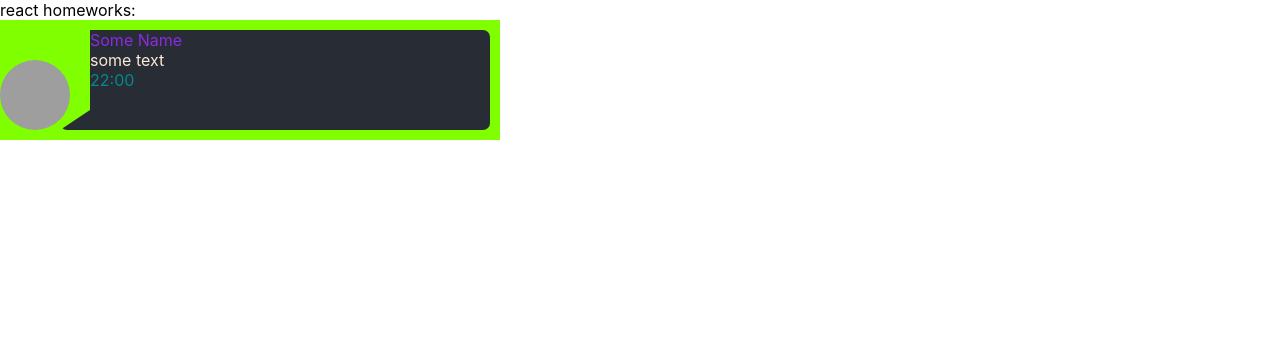
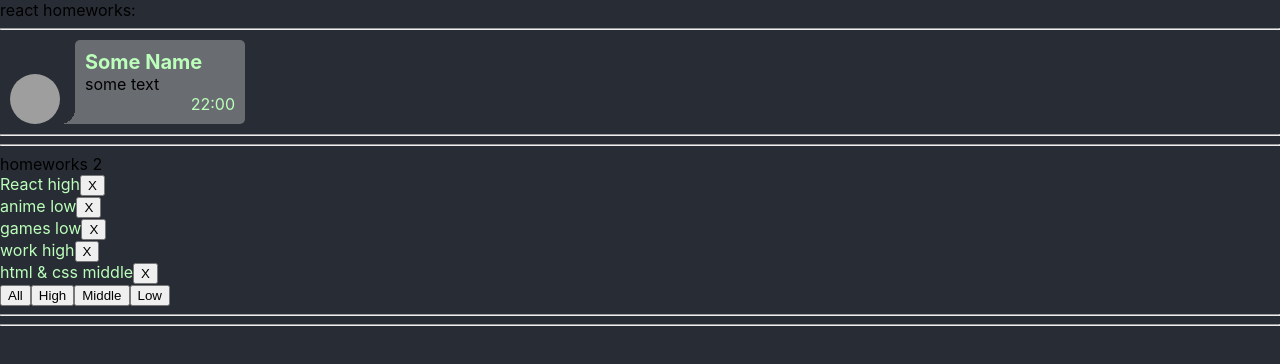
Before and after one commit to Tsyriulnikov/homeworks-by-ignat, a React (Create React App) app: page / in a window 1280 px wide. Shown: the top 364 px of the page. Built offline with nearby package versions, Linux system fonts and the light colour scheme; grey boxes are pictures that could not be loaded.

Commit message:
h2 filter map

```diff
--- a/src/p1-main/m1-ui/u1-app/App.tsx
+++ b/src/p1-main/m1-ui/u1-app/App.tsx
@@ -1,13 +1,14 @@
 import React from 'react'
 import s from './App.module.css'
 import HW1 from '../../../p2-homeworks/h1/HW1'
+import HW2 from "../../../p2-homeworks/h2/HW2";
 
 function App() {
     return (
         <div className={s.App}>
             <div>react homeworks:</div>
             <HW1/>
-            {/*<HW2/>*/}
+            <HW2/>
             {/*<HW3/>*/}
             {/*<HW4/>*/}
             {/*<HW5/>*/}
--- a/src/p2-homeworks/h1/HW1.tsx
+++ b/src/p2-homeworks/h1/HW1.tsx
@@ -11,7 +11,7 @@
 function HW1() {
     return (
         <div>
-            {/*<hr/>*/}
+            <hr/>
 
             <Message
                 avatar={messageData.avatar}
@@ -20,11 +20,10 @@
                 time={messageData.time}
             />
 
-            {/*<hr/>*/}
+            <hr/>
             {/*для личного творчества, могу проверить*/}
             {/*<AlternativeMessage/>*/}
-            {/*} <hr/>*/}
-        </div>
+            </div>
     )
 }
 
--- a/src/p2-homeworks/h1/Message.module.css
+++ b/src/p2-homeworks/h1/Message.module.css
@@ -1,38 +1,43 @@
-.card {
-    width: 500px;
-    height: 120px;
-background: chartreuse;
-    float:left;
+body{
+    background: #282c34;
 }
-.card__img {
-    width: 70px;
-    height: 70px;
-    border-radius: 50%;
-    margin-right: 20px;
-    top:60px;
-    position: absolute;
-    left: 0;
+.message {
+    display: flex;
+    align-items: flex-end;
+    margin: 10px;
+
 }
 
-.card__message {
-    width: 400px;
-    height: 80px;
-    background: #282c34;
-    float:right;
-    margin: 10px;
-    border-radius: 7px;
-    border-style: solid;
-    border-width: 0 0 20px 30px;
-    border-color: transparent transparent transparent chartreuse;
+.avatar {
+    height: 50px;
+    width: 50px;
+    border-radius: 50%;
 }
 
+.content {
+    padding: 10px;
+    border-radius: 5px 5px 5px 0;
+    background-color: rgba(255, 255, 255, 0.3);
+}
 
-.name{
-    color: blueviolet;
+.angle {
+    width: 15px;
+    height: 15px;
+    background: radial-gradient(circle at 0 0, rgba(0, 0, 0, 0) 15px, rgba(255, 255, 255, 0.3) 0);
 }
-.message{
-    color: antiquewhite;
+
+.text {
+    min-width: 150px;
+    max-width: 300px;
+    word-wrap: break-word;
+}
+.name {
+    font-size: 20px;
+    font-weight: bold;
+    color: #bbffbb;
 }
 .time{
-    color: darkcyan;
+    display: flex;
+    justify-content: flex-end;
+    color: #bbffbb;
 }
--- a/src/p2-homeworks/h1/Message.tsx
+++ b/src/p2-homeworks/h1/Message.tsx
@@ -10,13 +10,15 @@
 
 function Message(props: MessagePropsType) {
     return (
-        <div className={classNames.card}>
-                <div className={classNames.card__message}>
-                <img className={classNames.card__img} src={props.avatar}/>
-                <div className={classNames.name}>{props.name}</div>
-                <div className={classNames.message}>{props.message}</div>
-                <div className={classNames.time}>{props.time}</div>
+        <div className={classNames.message}>
+            <img className={classNames.avatar} src={props.avatar} alt={'avatar'}/>
+            <div className={classNames.angle}/>
+                <div className={classNames.content}>
+                    <div className={classNames.name}>{props.name}</div>
+                    <div className={classNames.text}>{props.message}</div>
+                    <div className={classNames.time}>{props.time}</div>
                 </div>
+
         </div>
     )
 }
--- a/src/p2-homeworks/h2/Affair.tsx
+++ b/src/p2-homeworks/h2/Affair.tsx
@@ -1,17 +1,20 @@
 import React from 'react'
+import {AffairType} from "./HW2";
+import classNames from './Affairs.module.css'
 
 type AffairPropsType = {
-    // key не нужно типизировать
-    affair: any // need to fix any
-    deleteAffairCallback: any // need to fix any
+     key:number
+    affair: AffairType  // need to fix any
+    deleteAffairCallback: (_id:number)=>void // need to fix any
 }
 
 function Affair(props: AffairPropsType) {
-    const deleteCallback = () => {}// need to fix
+    const deleteCallback = () => {props.deleteAffairCallback(props.affair._id)}// need to fix
 
     return (
-        <div>
-            // show some text
+        <div className={classNames.affair}>
+
+            <span/> {props.key} {props.affair.name} {props.affair.priority}
 
             <button onClick={deleteCallback}>X</button>
         </div>
--- a/src/p2-homeworks/h2/Affairs.module.css
+++ b/src/p2-homeworks/h2/Affairs.module.css
@@ -1,3 +1,3 @@
-.someClass {
-
+.affair {
+color: #bbffbb;
 }
--- a/src/p2-homeworks/h2/Affairs.tsx
+++ b/src/p2-homeworks/h2/Affairs.tsx
@@ -1,15 +1,16 @@
 import React from 'react'
 import Affair from './Affair'
-import {AffairType} from './HW2'
+import {AffairType, FilterType} from './HW2'
 
-type AffairsPropsType = { // need to fix any
-    data: any
-    setFilter: any
-    deleteAffairCallback: any
+type AffairsPropsType = {
+    data: AffairType[]
+    setFilter: (filter: FilterType) => void
+    deleteAffairCallback: (_id: number) => void
 }
 
 function Affairs(props: AffairsPropsType) {
     const mappedAffairs = props.data.map((a: AffairType) => (
+
         <Affair // should work
             key={a._id} // кеи ОБЯЗАТЕЛЬНЫ в 99% - так что лучше их писать всегда при создании компонент в мапе
             affair={a}
@@ -17,10 +18,18 @@
         />
     ))
 
-    const setAll = () => {} // need to fix
-    const setHigh = () => {}
-    const setMiddle = () => {}
-    const setLow = () => {}
+    const setAll = () => {
+        props.setFilter('all')
+    }
+    const setHigh = () => {
+        props.setFilter('high')
+    }
+    const setMiddle = () => {
+        props.setFilter('middle')
+    }
+    const setLow = () => {
+        props.setFilter('low')
+    }
 
     return (
         <div>
--- a/src/p2-homeworks/h2/HW2.tsx
+++ b/src/p2-homeworks/h2/HW2.tsx
@@ -1,13 +1,18 @@
 import React, {useState} from 'react'
 import Affairs from './Affairs'
+import affairs from "./Affairs";
 
 // types
-export type AffairPriorityType = any // need to fix any
-export type AffairType = any // need to fix any
+export type AffairPriorityType = 'high' | 'low' | 'middle' // need to fix any
+export type AffairType = {
+    _id: number
+    name: string
+    priority: string
+} // need to fix any
 export type FilterType = 'all' | AffairPriorityType
 
 // constants
-const defaultAffairs: any = [ // need to fix any
+const defaultAffairs: AffairType[] = [ // need to fix any
     {_id: 1, name: 'React', priority: 'high'},
     {_id: 2, name: 'anime', priority: 'low'},
     {_id: 3, name: 'games', priority: 'low'},
@@ -16,20 +21,30 @@
 ]
 
 // pure helper functions
-export const filterAffairs = (affairs: any, filter: any): any => { // need to fix any
-    if (filter === 'all') return affairs
-    else return // need to fix
-}
-export const deleteAffair = (affairs: any, _id: any): any => { // need to fix any
-    return // need to fix
+export const filterAffairs = (affairs: Array<AffairType>, filter: FilterType): Array<AffairType> => {
+    if (filter === 'high') {
+        return affairs.filter(f => f.priority === "high");
+    } else if (filter === 'low') {
+        return affairs.filter(f => f.priority === "low");
+    } else if (filter === 'middle') {
+        return affairs.filter(f => f.priority === "middle");
+    } else return affairs
 }
 
+export const deleteAffair = (affairs: Array<AffairType>, _id: number): Array<AffairType> => { // need to fix any
+    return affairs.filter(t => t._id !== _id)
+}
+
+
 function HW2() {
-    const [affairs, setAffairs] = useState<any>(defaultAffairs) // need to fix any
+    const [affairs, setAffairs] = useState<Array<AffairType>>(defaultAffairs) // need to fix any
     const [filter, setFilter] = useState<FilterType>('all')
 
+
     const filteredAffairs = filterAffairs(affairs, filter)
-    const deleteAffairCallback = (_id: any) => setAffairs(deleteAffair(affairs, _id)) // need to fix any
+
+
+    const deleteAffairCallback = (_id: number) => setAffairs(deleteAffair(affairs, _id)) // need to fix any
 
     return (
         <div>
```
